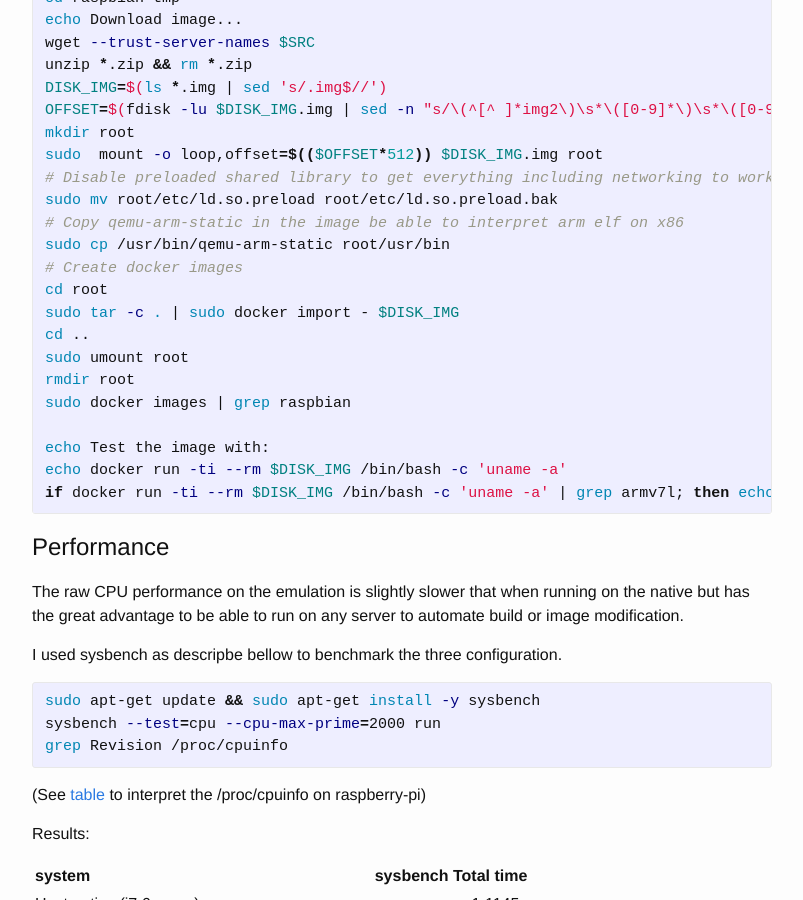
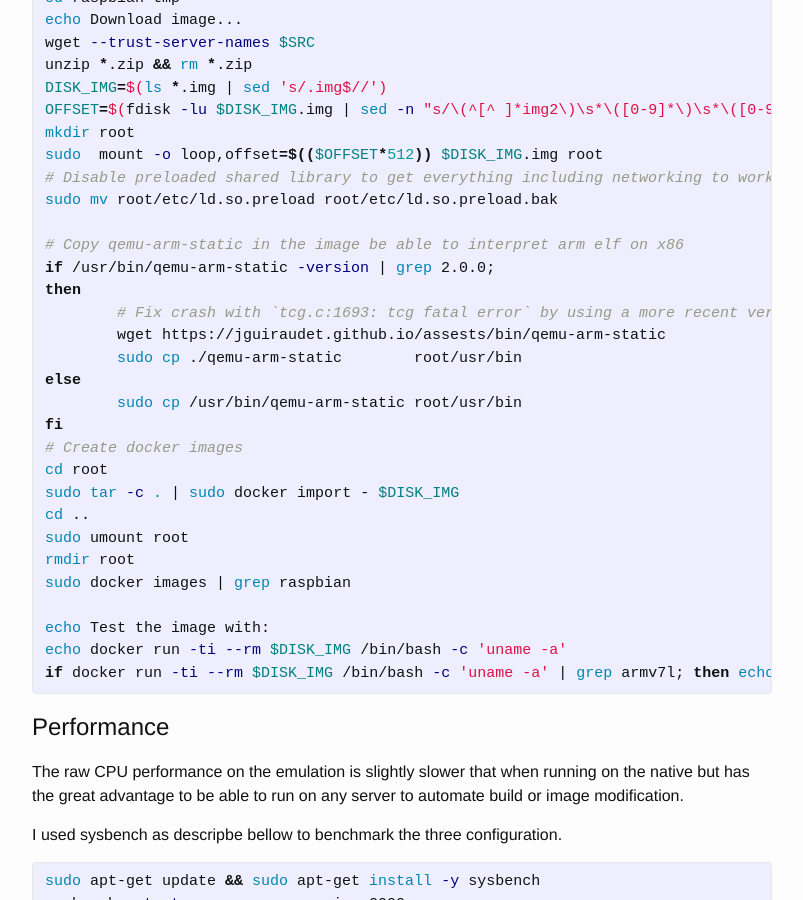
Before and after one commit to jguiraudet/jguiraudet.github.io, a Jekyll site: the page built from _posts/2016-03-03-raspbian-image-for-docker.md, in a window 1280 px wide and 900 px high, scrolled down 952 px. Shown: the whole window, without its empty margins (238-1041 px from the left). Built offline with Jekyll 4.4.1, drawn with Linux system fonts in a browser that asks for light colours.

Commit message:
raspbian-image-for-docker: Automate fix of qemu-arm-static

```diff
--- a/_posts/2016-03-03-raspbian-image-for-docker.md
+++ b/_posts/2016-03-03-raspbian-image-for-docker.md
@@ -46,8 +46,16 @@ mkdir root
 sudo  mount -o loop,offset=$(($OFFSET*512)) $DISK_IMG.img root
 # Disable preloaded shared library to get everything including networking to work on x86
 sudo mv root/etc/ld.so.preload root/etc/ld.so.preload.bak
+
 # Copy qemu-arm-static in the image be able to interpret arm elf on x86
-sudo cp /usr/bin/qemu-arm-static root/usr/bin
+if /usr/bin/qemu-arm-static -version | grep 2.0.0;
+then
+	# Fix crash with `tcg.c:1693: tcg fatal error` by using a more recent version
+	wget https://jguiraudet.github.io/assests/bin/qemu-arm-static
+	sudo cp ./qemu-arm-static        root/usr/bin
+else
+	sudo cp /usr/bin/qemu-arm-static root/usr/bin
+fi
 # Create docker images
 cd root
 sudo tar -c . | sudo docker import - $DISK_IMG
```
